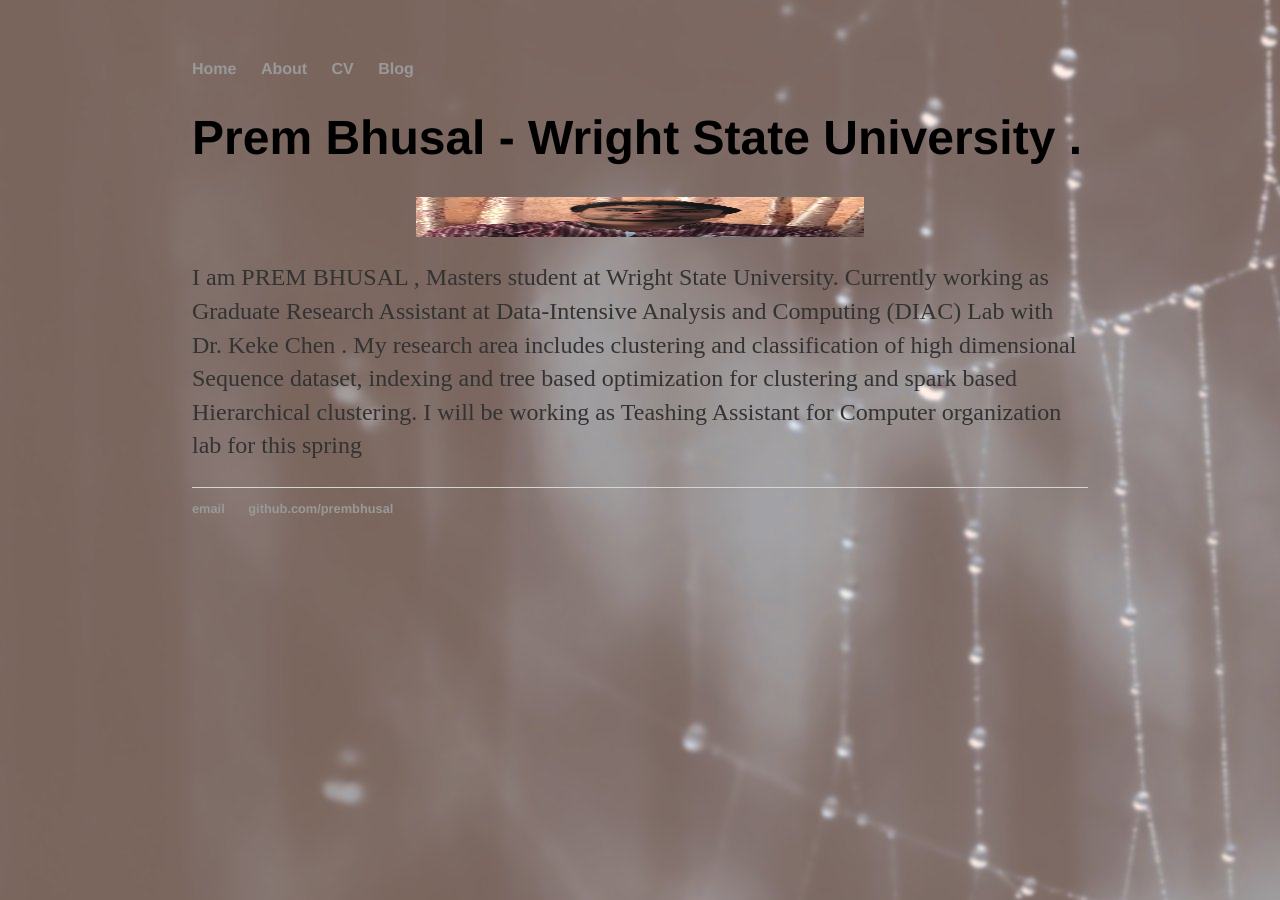
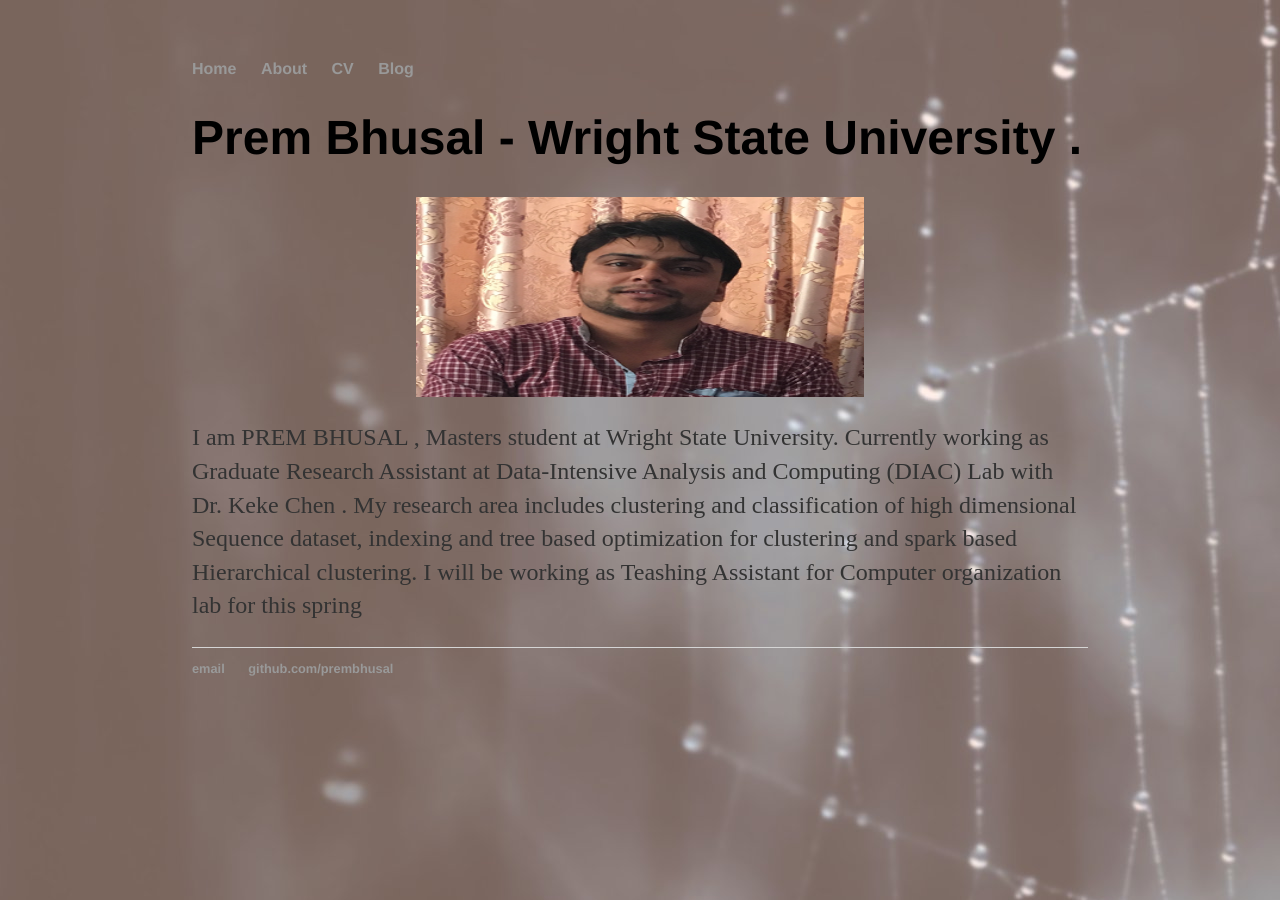
Before and after one commit to prembhusal/prembhusalWebsite, a Jekyll site: the page built from index.html, in a window 1280 px wide. Built offline with Jekyll 4.4.1, drawn with Linux system fonts in a browser that asks for light colours.

Commit message:
Update index.html

```diff
--- a/index.html
+++ b/index.html
@@ -4,7 +4,7 @@ title: prembhusal
 ---
 <div class="blurb">
 	<h1>Prem Bhusal - Wright State University .</h1>
-	<img src="/img/prem2.jpg" alt="HTML5 Icon" class ="center",width="200" height="40">
+	<img src="/img/prem2.jpg" alt="HTML5 Icon" class ="center",width="200" height="200">
 	<p>I am PREM BHUSAL , Masters student at  Wright State University. Currently  working as Graduate Research Assistant at
 	Data-Intensive Analysis and Computing (DIAC) Lab with Dr. Keke Chen . My research area includes clustering
 	and classification of high dimensional Sequence dataset, indexing and tree based optimization for clustering and spark based
```
